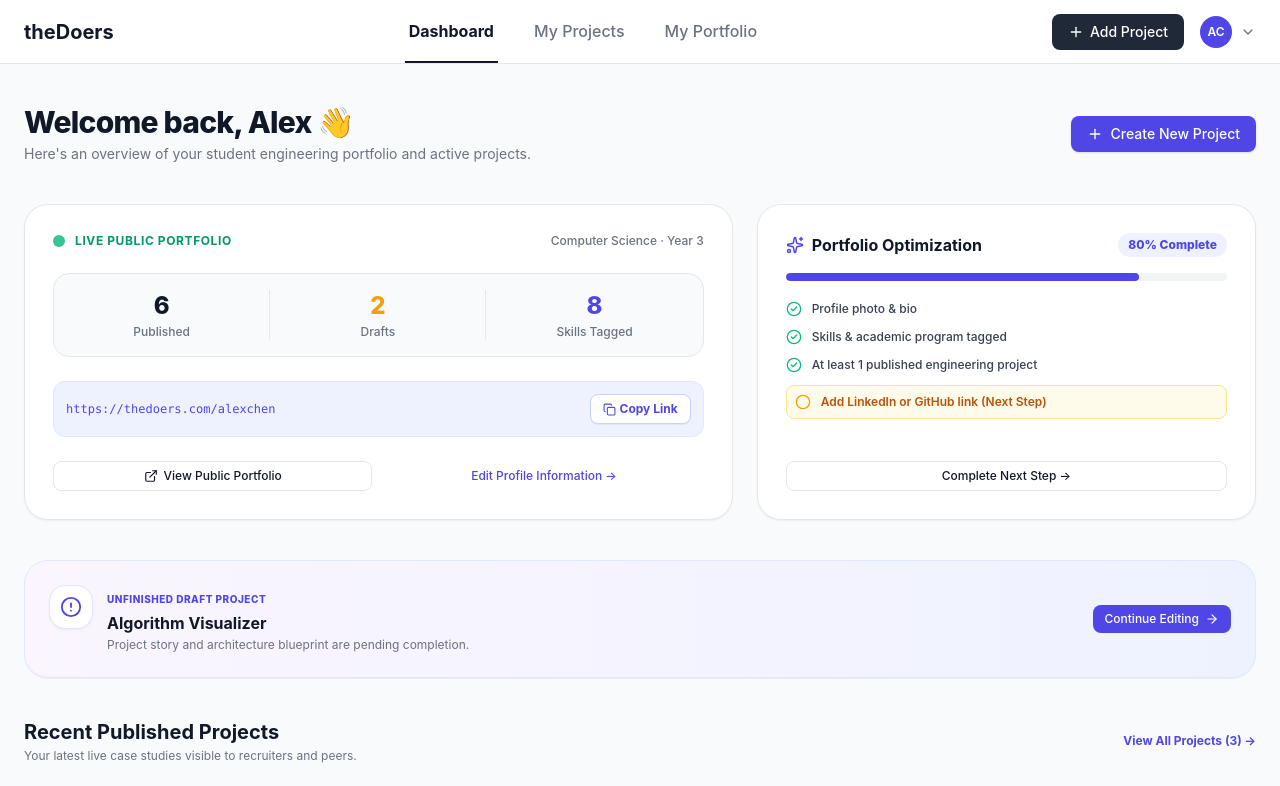
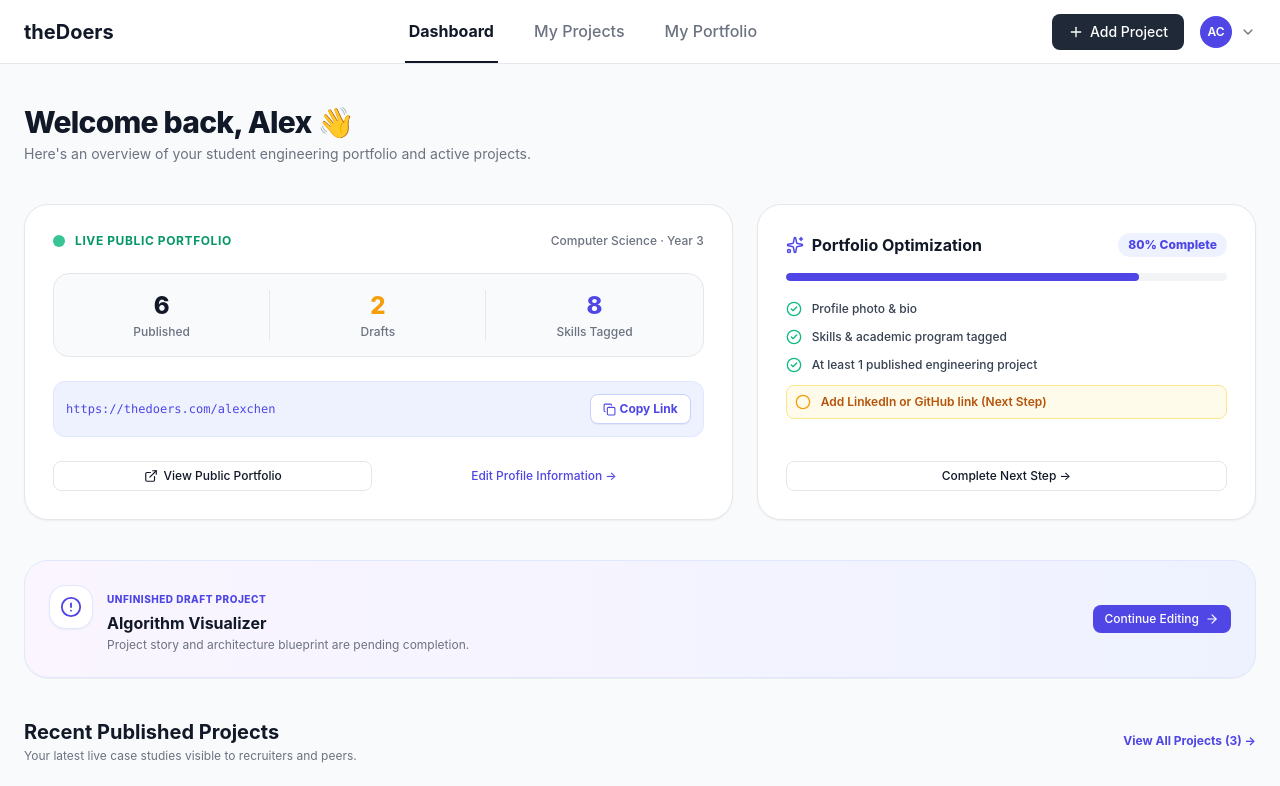
Before and after one commit to AroTech23/theDoers, a Next.js app: page /dashboard in a window 1280 px wide. Shown: the top 786 px of the page. Built offline with nearby package versions, Linux system fonts and the light colour scheme.

Commit message:
clean: remove duplicate create project button from dashboard greeting

```diff
--- a/app/dashboard/page.tsx
+++ b/app/dashboard/page.tsx
@@ -45,7 +45,6 @@ export default function DashboardPage() {
   return (
     <div className="max-w-7xl mx-auto px-6 py-10 w-full flex flex-col gap-10">
       {/* ── 1. GREETING & CONTEXT HEADER ── */}
-      <div className="flex flex-col sm:flex-row sm:items-center justify-between gap-4">
       <div>
         <h1 className="text-3xl font-extrabold text-[#111827] tracking-tight">
           Welcome back, {currentDoer.full_name.split(' ')[0]} 👋
@@ -53,13 +52,6 @@ export default function DashboardPage() {
         <p className="text-sm text-[#6B7280] mt-1">
           Here&apos;s an overview of your student engineering portfolio and active projects.
         </p>
-        </div>
-
-        <Link href="/dashboard/projects/new">
-          <Button variant="primary" size="md" className="gap-2 shadow-sm">
-            <Plus size={16} /> Create New Project
-          </Button>
-        </Link>
       </div>
 
       {/* ── 2. TWO STRATEGIC SUMMARY CARDS ── */}
```
Lines whose indentation alone changed are shown as unchanged.
